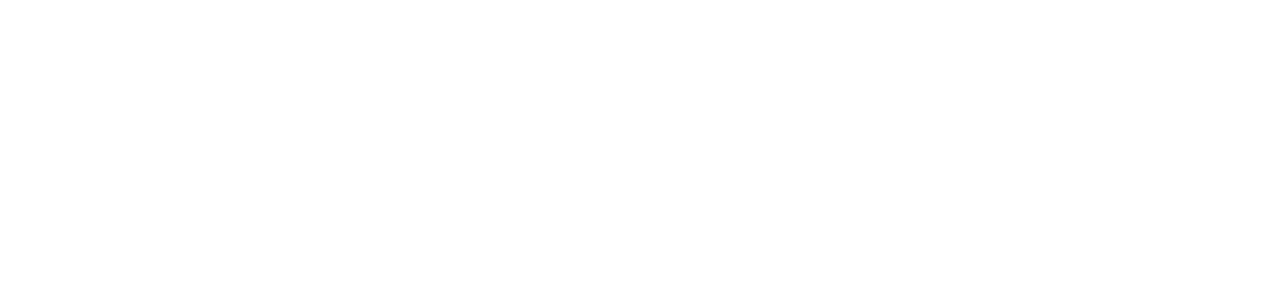
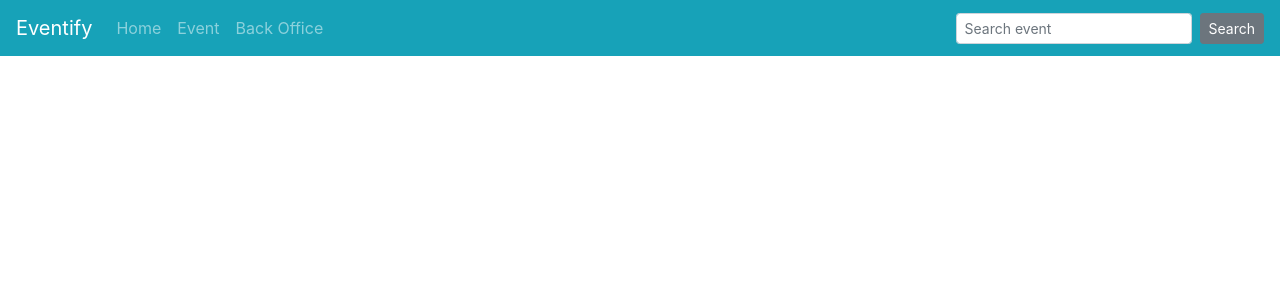
Before and after one commit to Yariandres/vue-vuerouter-crud, a Vue app: page / in a window 1280 px wide. Shown: the top 300 px of the page. Built offline with nearby package versions, Linux system fonts and the light colour scheme.

Commit message:
adding office event and setting up routes

```diff
--- a/src/App.vue
+++ b/src/App.vue
@@ -1,10 +1,14 @@
 <template>
-	<div id="app"></div>
+	<Header />
 </template>
 
 <script>
+	import Header from './components/header/Header';
+
 	export default {
 		name: 'App',
-		components: {},
+		components: {
+			Header,
+		},
 	};
 </script>
--- /dev/null
+++ b/src/components/event/Event.vue
@@ -0,0 +1,3 @@
+<template>
+	<h1>The Event component</h1>
+</template>
--- a/src/components/header/Header.vue
+++ b/src/components/header/Header.vue
@@ -1,3 +1,32 @@
 <template>
-	<h1>This is the header component</h1>
+	<div>
+		<b-navbar toggleable="lg" type="dark" variant="info">
+			<b-navbar-brand href="#">Eventify</b-navbar-brand>
+
+			<b-navbar-toggle target="nav-collapse"></b-navbar-toggle>
+
+			<b-collapse id="nav-collapse" is-nav>
+				<b-navbar-nav>
+					<b-nav-item href="#">Home</b-nav-item>
+					<b-nav-item href="#">Event</b-nav-item>
+					<b-nav-item href="#">Back Office</b-nav-item>
+					<!-- <b-nav-item href="#" disabled>Disabled</b-nav-item> -->
+				</b-navbar-nav>
+
+				<!-- Right aligned nav items -->
+				<b-navbar-nav class="ml-auto">
+					<b-nav-form>
+						<b-form-input
+							size="sm"
+							class="mr-sm-2"
+							placeholder="Search event"
+						></b-form-input>
+						<b-button size="sm" class="my-2 my-sm-0" type="submit"
+							>Search</b-button
+						>
+					</b-nav-form>
+				</b-navbar-nav>
+			</b-collapse>
+		</b-navbar>
+	</div>
 </template>
--- /dev/null
+++ b/src/components/office/Office.vue
@@ -0,0 +1,3 @@
+<template>
+	<h1>The office component</h1>
+</template>
```
Also changed, not shown: src/main.js (+5 -5 lines), src/router.js (added).
